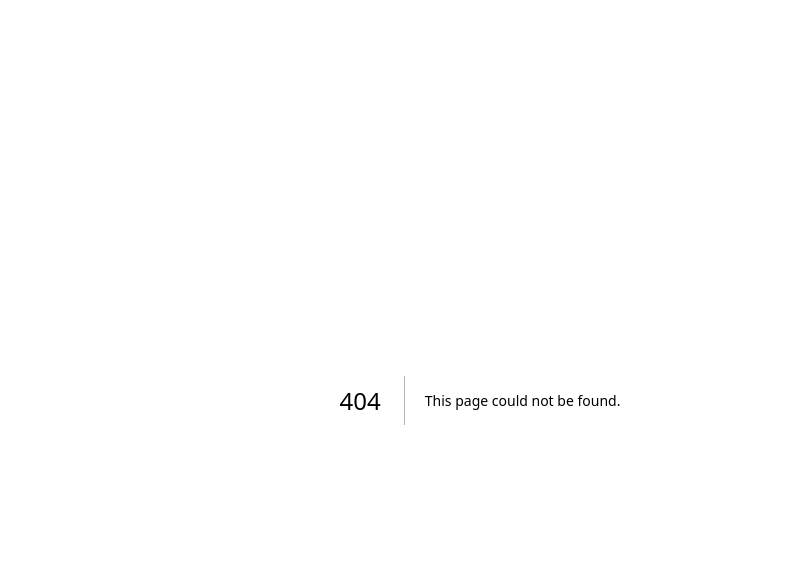
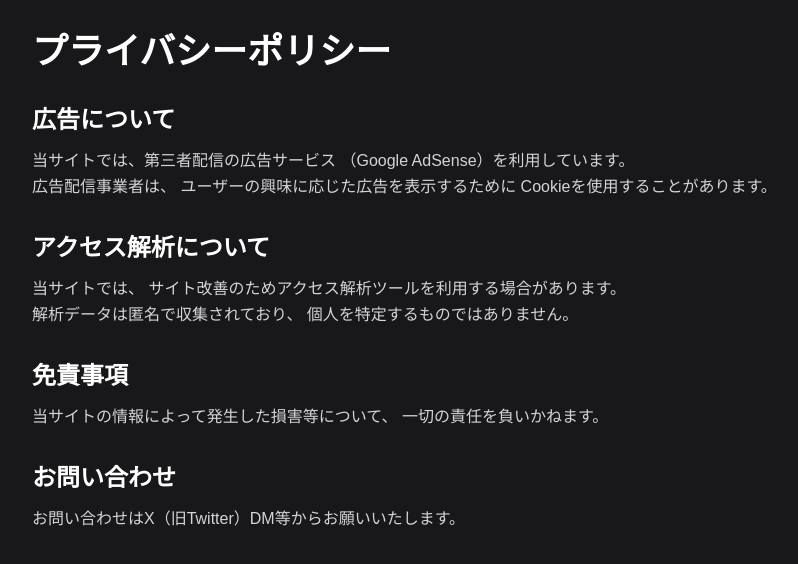
Before and after one commit to DahliaVi-s2/ff14-ui-generator, a Next.js app: page /privacy in a window 1280 px wide. Before the commit this address had no page. Shown: the top 564 px of the page, without its empty margins (160-958 px from the left). Built offline with nearby package versions, Linux system fonts and the light colour scheme.

Commit message:
add terms

```diff
--- /dev/null
+++ b/app/privacy/page.tsx
@@ -0,0 +1,73 @@
+export default function PrivacyPage() {
+  return (
+    <main className="min-h-screen bg-zinc-900 text-white p-8">
+
+      <div className="max-w-4xl mx-auto">
+
+        <h1 className="text-4xl font-black mb-8">
+          プライバシーポリシー
+        </h1>
+
+        <div className="space-y-8 text-zinc-300 leading-relaxed">
+
+          <section>
+            <h2 className="text-2xl font-bold text-white mb-3">
+              広告について
+            </h2>
+
+            <p>
+              当サイトでは、第三者配信の広告サービス
+              （Google AdSense）を利用しています。
+            </p>
+
+            <p>
+              広告配信事業者は、
+              ユーザーの興味に応じた広告を表示するために
+              Cookieを使用することがあります。
+            </p>
+          </section>
+
+          <section>
+            <h2 className="text-2xl font-bold text-white mb-3">
+              アクセス解析について
+            </h2>
+
+            <p>
+              当サイトでは、
+              サイト改善のためアクセス解析ツールを利用する場合があります。
+            </p>
+
+            <p>
+              解析データは匿名で収集されており、
+              個人を特定するものではありません。
+            </p>
+          </section>
+
+          <section>
+            <h2 className="text-2xl font-bold text-white mb-3">
+              免責事項
+            </h2>
+
+            <p>
+              当サイトの情報によって発生した損害等について、
+              一切の責任を負いかねます。
+            </p>
+          </section>
+
+          <section>
+            <h2 className="text-2xl font-bold text-white mb-3">
+              お問い合わせ
+            </h2>
+
+            <p>
+              お問い合わせはX（旧Twitter）DM等からお願いいたします。
+            </p>
+          </section>
+
+        </div>
+
+      </div>
+
+    </main>
+  )
+}
```
